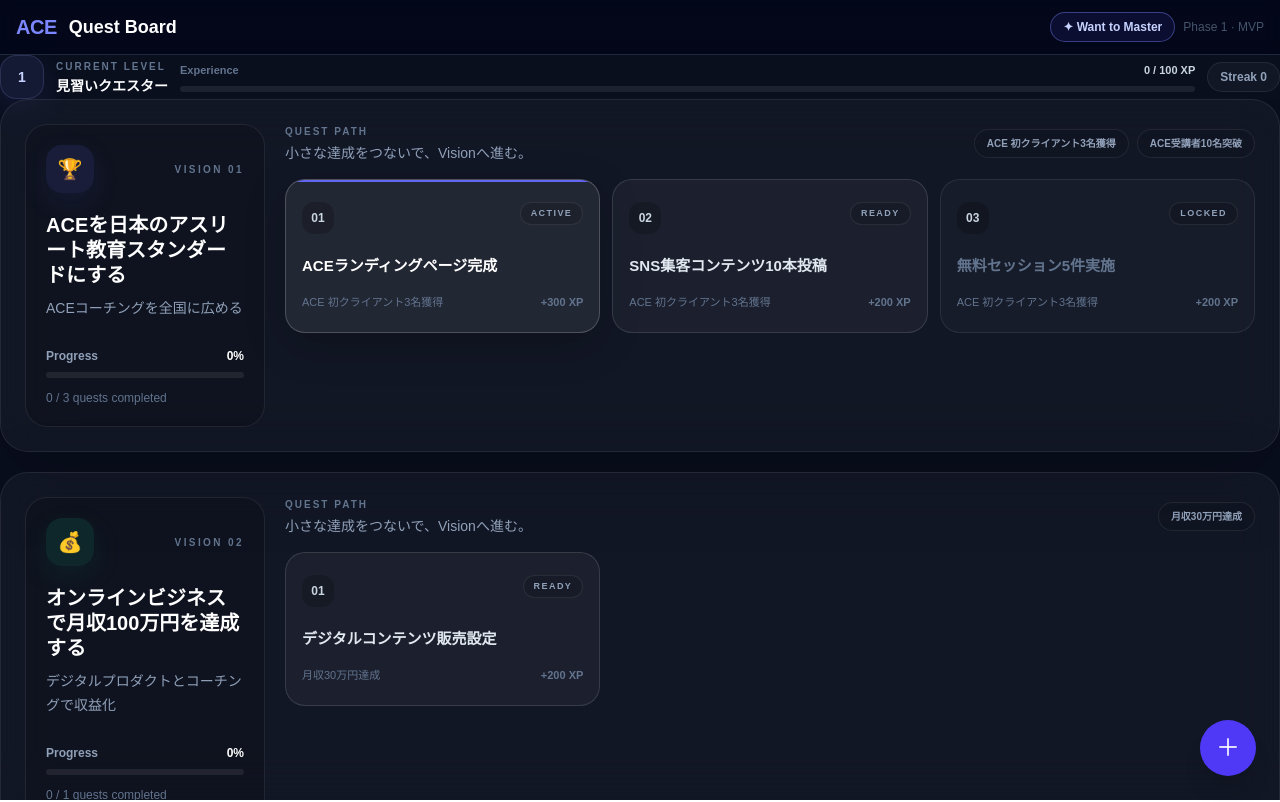
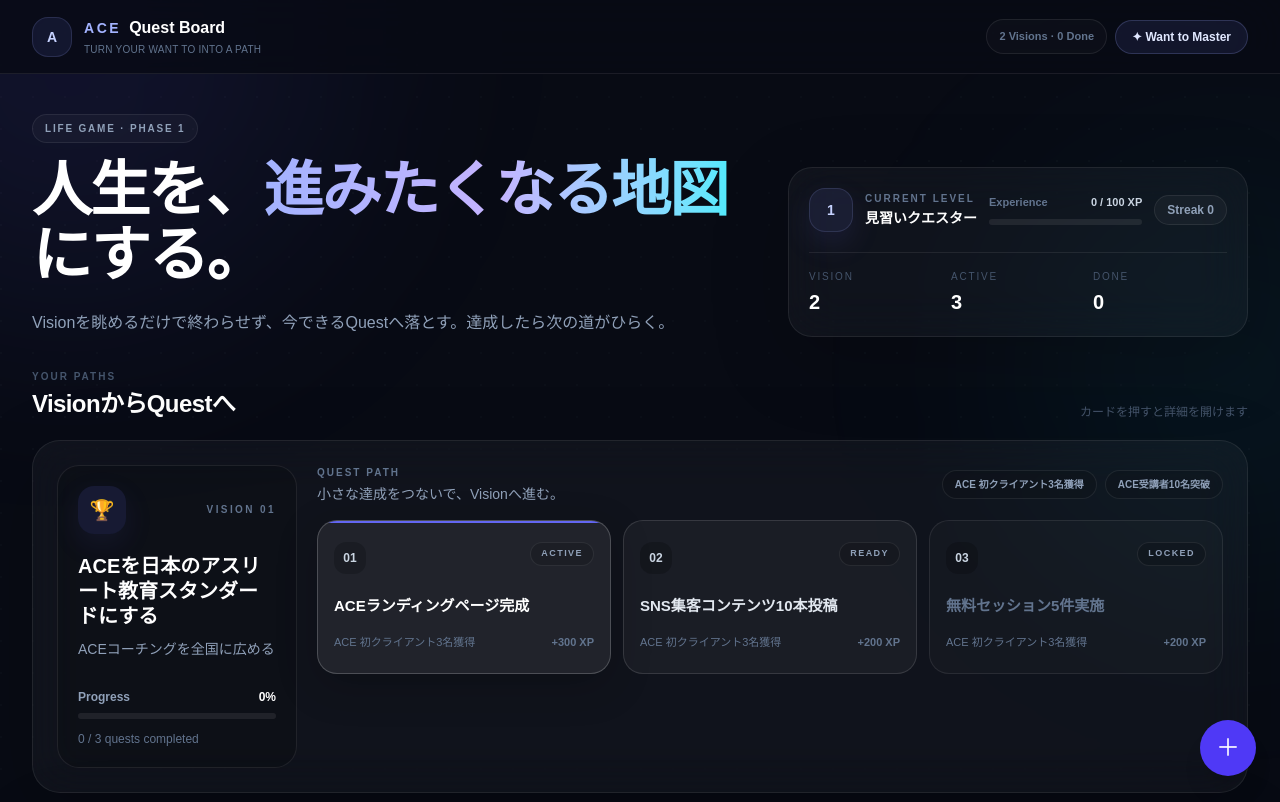
Before and after one commit to takraw369/ace-quest-board, a Next.js app: page / in a window 1280 px wide. Shown: the top 802 px of the page. Built offline with nearby package versions, Linux system fonts and the light colour scheme.

Commit message:
feat: redesign quest board shell and navigation

```diff
--- a/src/app/page.tsx
+++ b/src/app/page.tsx
@@ -17,14 +17,9 @@ import {
 
 export default function HomePage() {
   const [selectedQuestId, setSelectedQuestId] = useState<string | null>(null);
-  const [levelUpInfo, setLevelUpInfo] = useState<{ show: boolean; level: number }>({
-    show: false,
-    level: 1,
-  });
+  const [levelUpInfo, setLevelUpInfo] = useState<{ show: boolean; level: number }>({ show: false, level: 1 });
+  const { visions, quests } = useQuestStore();
 
-  const { visions } = useQuestStore();
-
-  // Seed data on first load (empty store)
   useEffect(() => {
     if (visions.length === 0) {
       useQuestStore.setState({
@@ -37,45 +32,78 @@ export default function HomePage() {
   // eslint-disable-next-line react-hooks/exhaustive-deps
   }, []);
 
+  const activeCount = quests.filter((q) => q.status === 'in_progress' || q.status === 'available').length;
+  const doneCount = quests.filter((q) => q.status === 'completed').length;
+
   return (
-    <div className="flex flex-col h-screen bg-[#0a0f1e] text-white overflow-hidden">
-      {/* Top bar */}
-      <header className="flex items-center justify-between px-4 py-3 border-b border-slate-800 bg-slate-950/80 backdrop-blur z-20 flex-shrink-0">
+    <div className="min-h-screen bg-[#080b14] text-white selection:bg-indigo-400/30">
+      <div className="pointer-events-none fixed inset-0 overflow-hidden">
+        <div className="absolute -left-48 -top-56 h-[520px] w-[520px] rounded-full bg-indigo-500/10 blur-[120px]" />
+        <div className="absolute -right-40 top-40 h-[420px] w-[420px] rounded-full bg-cyan-400/[0.055] blur-[120px]" />
+        <div className="absolute inset-0 opacity-[0.18]" style={{ backgroundImage: 'radial-gradient(circle at 1px 1px, rgba(148,163,184,.16) 1px, transparent 0)', backgroundSize: '32px 32px' }} />
+      </div>
+
+      <header className="sticky top-0 z-40 border-b border-white/8 bg-[#080b14]/80 backdrop-blur-2xl">
+        <div className="mx-auto flex max-w-[1440px] items-center justify-between gap-4 px-5 py-4 md:px-8">
           <div className="flex items-center gap-3">
-          <span className="text-xl font-black tracking-tight text-indigo-400">ACE</span>
-          <span className="text-lg font-semibold text-white">Quest Board</span>
+            <div className="grid h-10 w-10 place-items-center rounded-2xl border border-indigo-300/15 bg-indigo-400/10 text-sm font-black tracking-tight text-indigo-200">A</div>
+            <div>
+              <div className="flex items-baseline gap-2">
+                <span className="text-sm font-black tracking-[0.18em] text-indigo-300">ACE</span>
+                <span className="text-base font-bold text-white">Quest Board</span>
               </div>
-        <div className="flex items-center gap-2">
-          <Link href="/want-to" className="rounded-full border border-indigo-400/40 bg-indigo-500/10 px-3 py-1.5 text-xs font-bold text-indigo-200 transition hover:bg-indigo-500/20">
+              <p className="mt-0.5 text-[10px] font-medium tracking-wide text-slate-500">TURN YOUR WANT TO INTO A PATH</p>
+            </div>
+          </div>
+
+          <nav className="flex items-center gap-2">
+            <span className="hidden rounded-full border border-white/8 bg-white/[0.025] px-3 py-2 text-[11px] font-semibold text-slate-500 md:inline-flex">{visions.length} Visions · {doneCount} Done</span>
+            <Link href="/want-to" className="rounded-full border border-indigo-300/20 bg-indigo-400/10 px-4 py-2 text-xs font-bold text-indigo-100 transition hover:-translate-y-0.5 hover:bg-indigo-400/15">
               ✦ Want to Master
             </Link>
-          <div className="hidden text-xs text-slate-600 sm:block">Phase 1 · MVP</div>
+          </nav>
         </div>
       </header>
 
-      {/* Player status bar */}
+      <main className="relative z-10 mx-auto max-w-[1440px] px-5 pb-24 pt-8 md:px-8 md:pt-10">
+        <section className="mb-8 grid gap-6 lg:grid-cols-[1fr_460px] lg:items-end">
+          <div>
+            <div className="mb-4 inline-flex items-center gap-2 rounded-full border border-white/8 bg-white/[0.03] px-3 py-1.5 text-[10px] font-bold uppercase tracking-[0.18em] text-slate-400">
+              Life game · Phase 1
+            </div>
+            <h1 className="max-w-3xl text-4xl font-black leading-[1.08] tracking-[-0.035em] text-white md:text-6xl">
+              人生を、<span className="bg-gradient-to-r from-indigo-300 via-violet-300 to-cyan-300 bg-clip-text text-transparent">進みたくなる地図</span>にする。
+            </h1>
+            <p className="mt-5 max-w-2xl text-sm leading-7 text-slate-400 md:text-base">
+              Visionを眺めるだけで終わらせず、今できるQuestへ落とす。達成したら次の道がひらく。
+            </p>
+          </div>
+
+          <div className="rounded-[24px] border border-white/8 bg-white/[0.035] p-5 shadow-[0_24px_80px_rgba(0,0,0,0.2)] backdrop-blur-xl">
             <PlayerStatus />
+            <div className="mt-5 grid grid-cols-3 gap-2 border-t border-white/8 pt-4">
+              <div><div className="text-[10px] uppercase tracking-[0.18em] text-slate-600">Vision</div><div className="mt-1 text-xl font-black">{visions.length}</div></div>
+              <div><div className="text-[10px] uppercase tracking-[0.18em] text-slate-600">Active</div><div className="mt-1 text-xl font-black">{activeCount}</div></div>
+              <div><div className="text-[10px] uppercase tracking-[0.18em] text-slate-600">Done</div><div className="mt-1 text-xl font-black">{doneCount}</div></div>
+            </div>
+          </div>
+        </section>
 
-      {/* Main board area */}
-      <main className="flex-1 overflow-hidden relative">
+        <section>
+          <div className="mb-5 flex items-end justify-between gap-4">
+            <div>
+              <p className="text-[10px] font-bold uppercase tracking-[0.2em] text-slate-600">Your paths</p>
+              <h2 className="mt-1 text-2xl font-black tracking-tight text-white">VisionからQuestへ</h2>
+            </div>
+            <p className="hidden text-xs text-slate-600 sm:block">カードを押すと詳細を開けます</p>
+          </div>
           <GameBoard onQuestClick={(questId) => setSelectedQuestId(questId)} />
+        </section>
       </main>
 
-      {/* Quest detail panel */}
-      <QuestPanel
-        questId={selectedQuestId}
-        onClose={() => setSelectedQuestId(null)}
-      />
-
-      {/* FAB */}
+      <QuestPanel questId={selectedQuestId} onClose={() => setSelectedQuestId(null)} />
       <QuickAdd />
-
-      {/* Level up modal */}
-      <LevelUpModal
-        show={levelUpInfo.show}
-        level={levelUpInfo.level}
-        onClose={() => setLevelUpInfo({ show: false, level: 1 })}
-      />
+      <LevelUpModal show={levelUpInfo.show} level={levelUpInfo.level} onClose={() => setLevelUpInfo({ show: false, level: 1 })} />
     </div>
   );
 }
```
Lines whose indentation alone changed are shown as unchanged.
